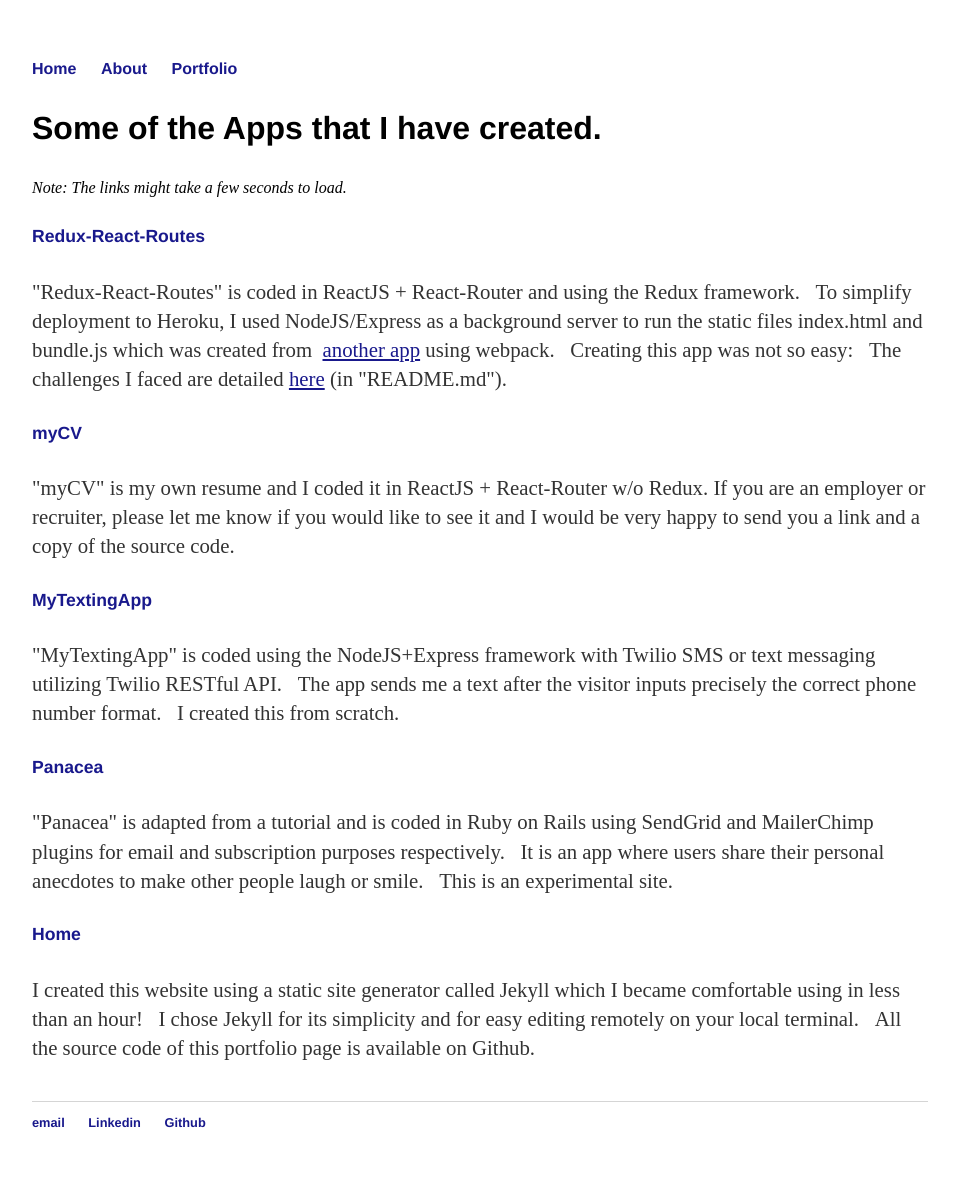
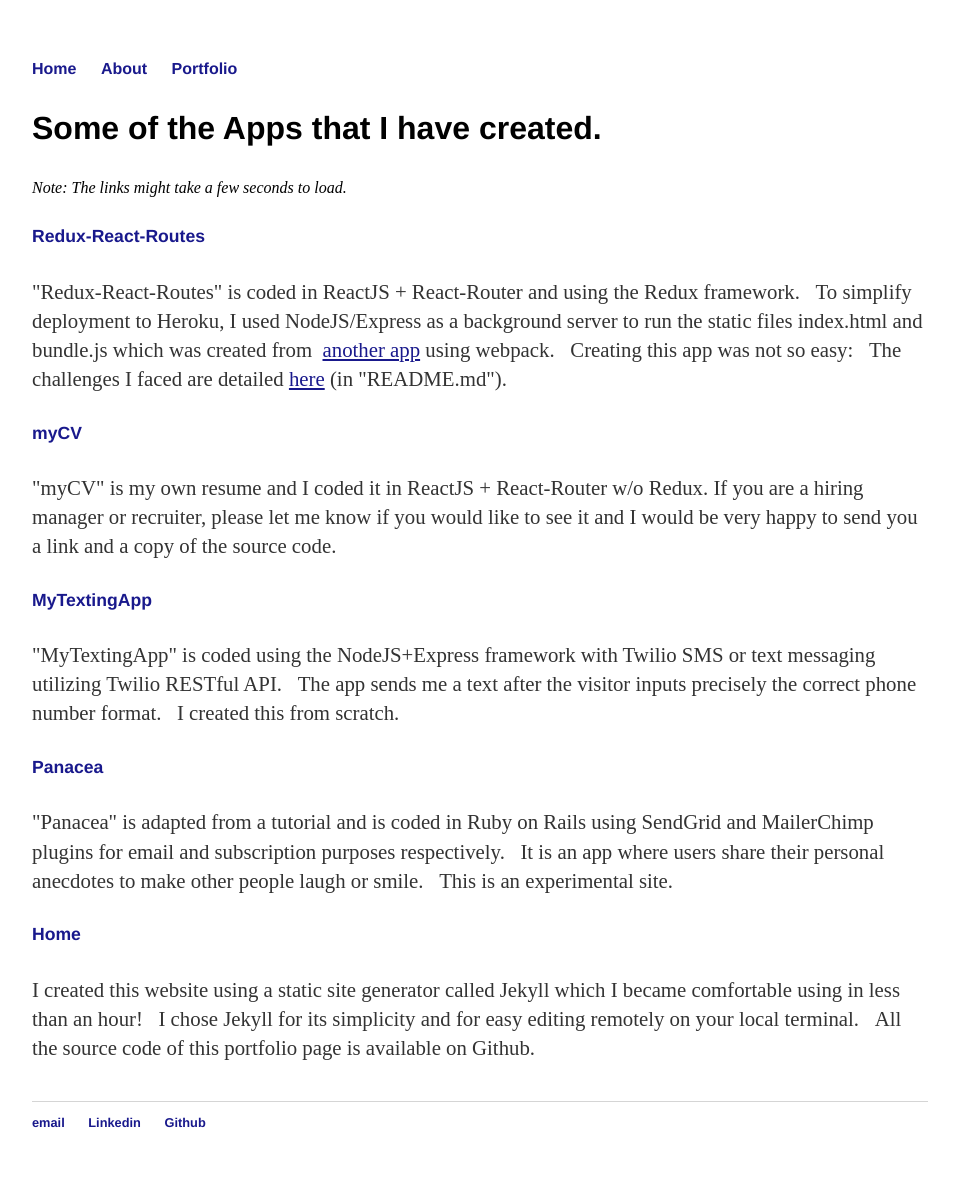
Before and after one commit to rodstaff/rodstaff.github.io, a Jekyll site: the page built from portfolio/index.html, in a window 1280 px wide. Shown: the whole page, without its empty margins (160-1119 px from the left). Built offline with Jekyll 4.4.1, drawn with Linux system fonts in a browser that asks for light colours.

Commit message:
modified portfolio view

```diff
--- a/portfolio/index.html
+++ b/portfolio/index.html
@@ -12,7 +12,7 @@
 
          <h5><a href="">myCV</a></h5>
 
-         <p>"myCV" is my own resume and I coded it in ReactJS + React-Router w/o Redux.  If you are an employer or recruiter, please let me know if you would like to see it and I would be very happy to send you a link and a copy of the source code.</p>
+         <p>"myCV" is my own resume and I coded it in ReactJS + React-Router w/o Redux.  If you are a hiring manager or recruiter, please let me know if you would like to see it and I would be very happy to send you a link and a copy of the source code.</p>
 	     <h5><a href="https://mytextingapp.herokuapp.com/" target="_blank">MyTextingApp</a></h5>
 
 	     <p>"MyTextingApp" is coded using the NodeJS+Express framework with Twilio SMS or text messaging utilizing Twilio RESTful API.  &nbsp;&nbsp;The app sends me a text after the visitor inputs precisely the correct phone number format.  &nbsp;&nbsp;I created this from scratch.</p>
```
